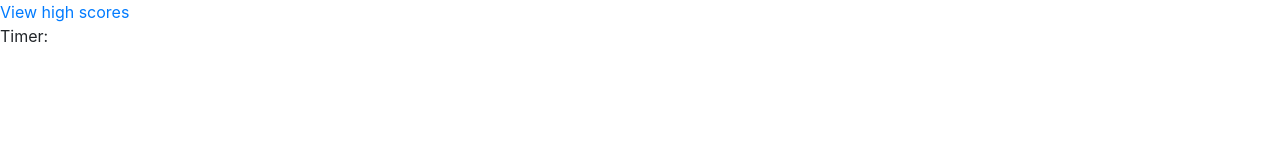
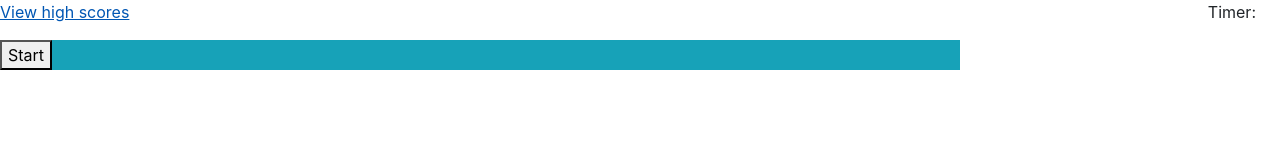
Before and after one commit to MehranMatin/dev-self-assessment, a plain HTML site: page index.html in a window 1280 px wide. Drawn offline with nearby package versions, Linux system fonts and the light colour scheme.

Commit message:
added basic bootstrap classes
added button element

```diff
--- a/index.html
+++ b/index.html
@@ -6,15 +6,17 @@
     <meta name="viewport" content="width=device-width, initial-scale=1.0">
     <link rel="stylesheet" href="https://cdnjs.cloudflare.com/ajax/libs/twitter-bootstrap/4.3.1/css/bootstrap.min.css">
     <link rel="stylesheet" href="assets/css/style.css">
-    <title>Dev Self Assessment</title>
+    <title>Quiz Start - Dev Self Assessment</title>
 </head>
-<body d-flex>
-    <header>
+<body class="d-flex flex-column">
+    <header class="d-flex justify-content-between">
         <a href="">View high scores</a>
-        <p>Timer: </p>
+        <p id="countdown" class="px-4">Timer: </p>
     </header>
     <main>
-
+        <div class="bg-info w-75">
+            <button id="start">Start</button>
+        </div>
     </main>
     <script src="https://cdnjs.cloudflare.com/ajax/libs/jquery/3.4.1/jquery.min.js"></script>
     <script src="https://cdnjs.cloudflare.com/ajax/libs/twitter-bootstrap/4.3.1/js/bootstrap.min.js"></script>
```
